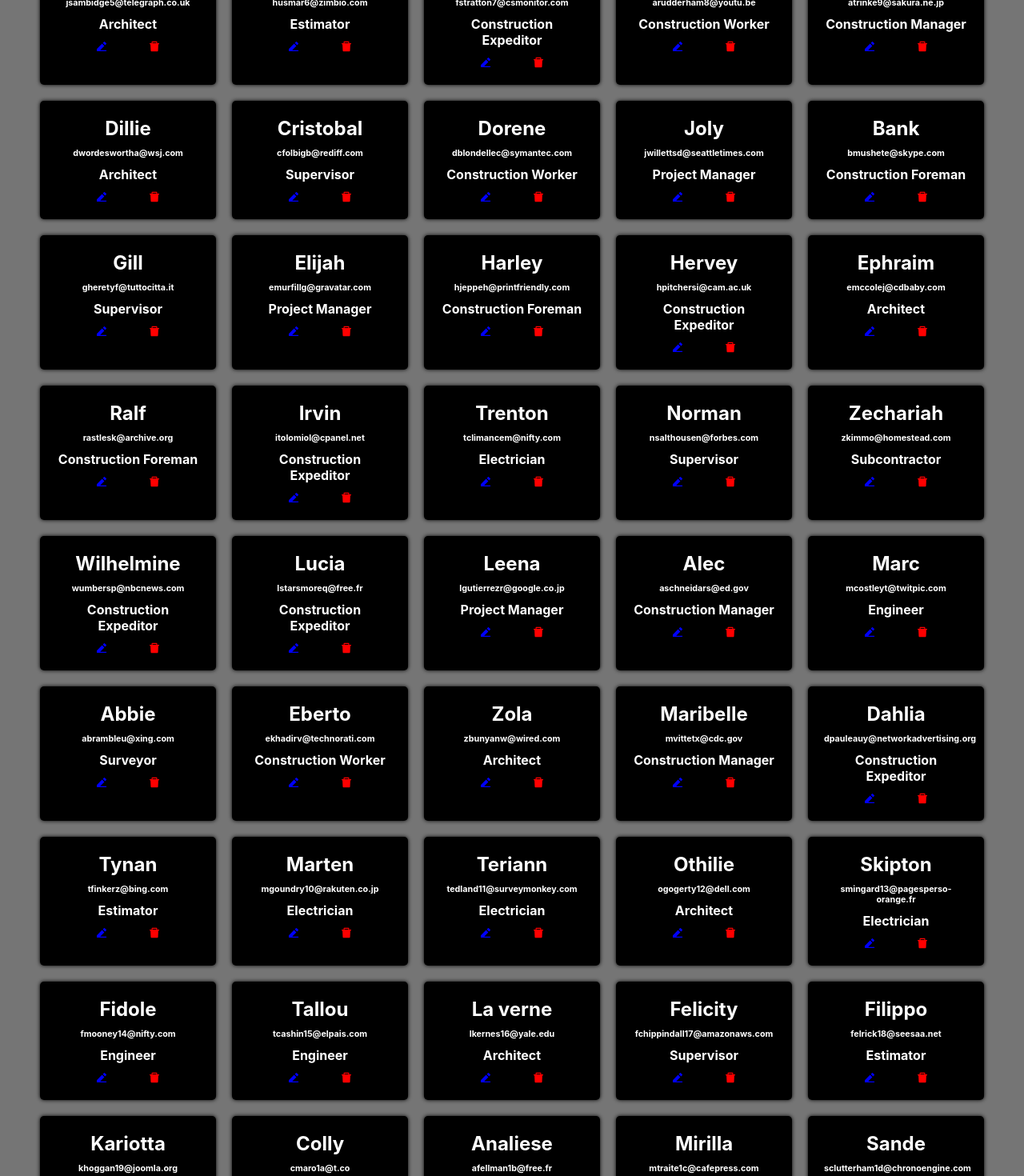
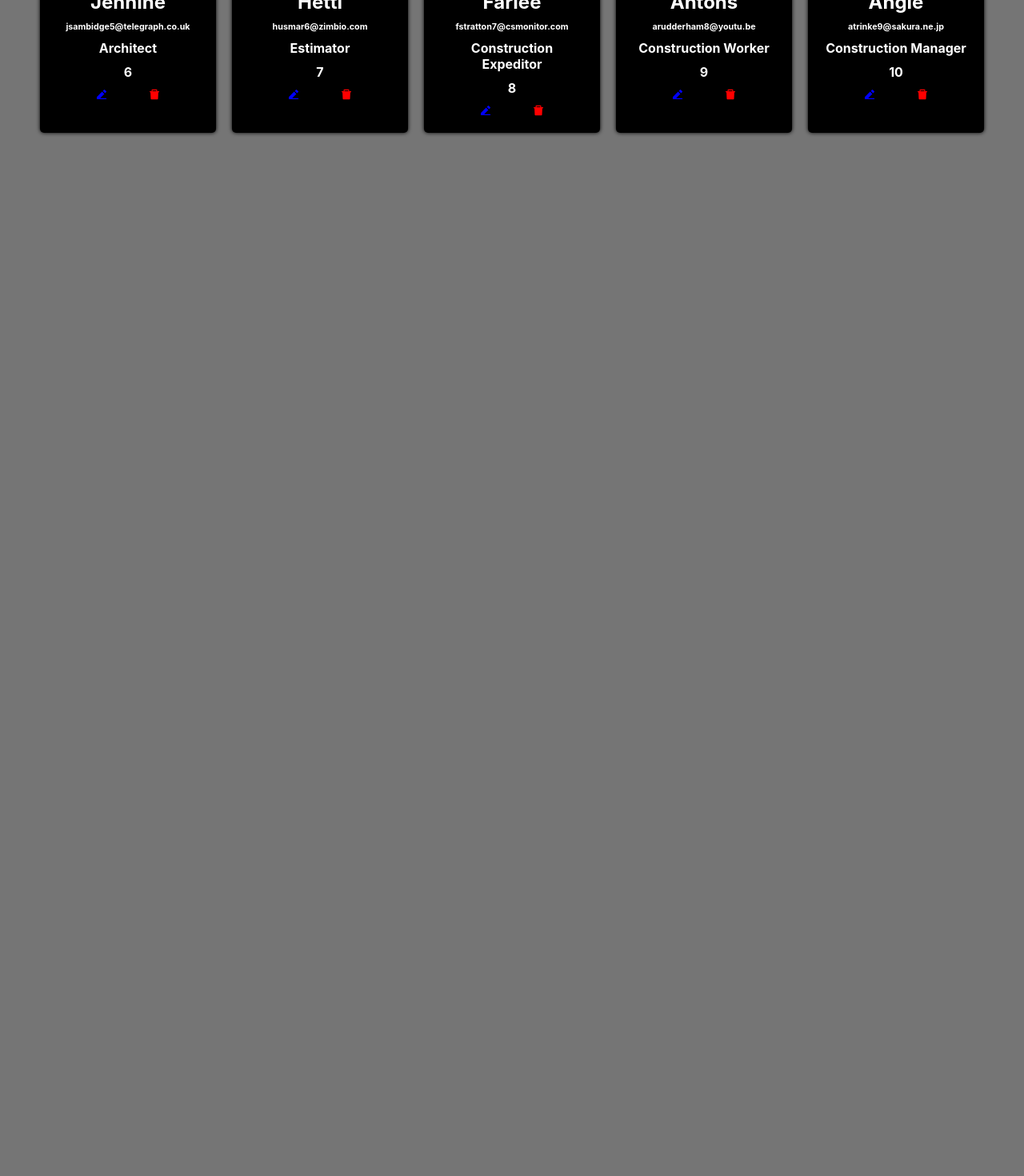
Before and after one commit to mohsin19295/fully-crud-app, a React (Create React App) app: page / in a window 1280 px wide. Shown: the part 380-1850 px from the top of the page at 80% size. After the commit the page ends 800 px from the top, so only its background shows below. Built offline with nearby package versions, Linux system fonts and the light colour scheme.

Commit message:
crud-func added in single file

```diff
--- a/package.json
+++ b/package.json
@@ -11,6 +11,7 @@
     "react-dom": "^18.1.0",
     "react-icons": "^4.4.0",
     "react-scripts": "5.0.1",
+    "uuid": "^8.3.2",
     "web-vitals": "^2.1.4"
   },
   "scripts": {
--- a/src/components/CrudApp.jsx
+++ b/src/components/CrudApp.jsx
@@ -1,25 +1,59 @@
 import Data from "../db.json";
 import "./crudApp.css";
 import React, { useState, useTransition } from "react";
-import Form from "./form/Form";
 import { AiFillDelete } from "react-icons/ai";
 import { RiEdit2Fill } from "react-icons/ri";
-import axios from "axios"
+import { v4 as uuid } from "uuid";
 
 const CrudApp = () => {
+  const [state, setState] = useState(Data);
   const [query, setQuery] = useState("");
-  const [inputValue, setInputValue] = useState("");
+  const [searchValue, setSearchValue] = useState("");
   const [isPending, startTransition] = useTransition();
-  const [show, setShow] = useState(false);
+  const [showForm, setShowForm] = useState(false);
+  const [editMode, setEditMode] = useState(false);
+  const [postInput, setPostInput] = useState({ name: "", email: "", role: "" });
 
-  const handleChange = (e) => {
-    setInputValue(e.target.value);
+  const handleSearch = (e) => {
+    setSearchValue(e.target.value);
     startTransition(() => {
       setQuery(e.target.value);
     });
   };
 
-  const filterData = Data.filter((e) => {
+  const { name, email, role } = postInput;
+
+  const formInputChange = (e) => {
+    setPostInput({ ...postInput, [e.target.name]: e.target.value });
+  };
+
+  const updateInput = (name, email, role, id) => {
+    const newInput = state.map((input) =>
+      input.id === id ? {name, email, role, id} : input
+    );
+    setState(newInput);
+    setPostInput({ name: "", email: "", role: "" })
+  };
+
+  const formSubmit = (e) => {
+    e.preventDefault();
+    if (!editMode) {
+      const payload = {
+        name: postInput.name,
+        email: postInput.email,
+        role: postInput.role,
+        id: uuid(),
+      };
+      setState([...state, payload]);
+      setShowForm(false);
+    } else {
+      updateInput(name, email, role, postInput.id);
+      setEditMode(false);
+      setShowForm(false)
+    }
+  };
+
+  const filterData = state.filter((e) => {
     return (
       e.name.toLowerCase().includes(query) ||
       e.email.toLowerCase().includes(query) ||
@@ -27,10 +61,27 @@ const CrudApp = () => {
     );
   });
 
+  const deleteCard = (id) => {
+    setState(
+      state.filter((item) => {
+        return item.id !== id;
+      })
+    );
+  };
+
+  const editCard = (id) => {
+    const edit = state.filter((item) => {
+      return item.id === id;
+    });
+    setPostInput(...edit);
+    setShowForm(true);
+    setEditMode(true);
+  };
 
   return (
     <>
       <main>
+        {/* Nav section */}
         <nav>
           <div className="left-nav">
             <h1>Crud Operation App</h1>
@@ -41,19 +92,52 @@ const CrudApp = () => {
                 <input
                   type="text"
                   placeholder="...Search"
-                  value={inputValue}
-                  onChange={handleChange}
+                  value={searchValue}
+                  onChange={handleSearch}
                 />
               </div>
               <div className="add-cancel-field">
-                <p onClick={() => setShow(true)}>Add Field</p>
-                <p onClick={() => setShow(false)}>Cancel</p>
+                <p onClick={() => setShowForm(true)}>Add Field</p>
+                <p onClick={() => setShowForm(false)}>Cancel</p>
               </div>
             </div>
           </div>
         </nav>
 
-        {show ? <Form /> : null}
+        {/* Form Section */}
+        {showForm ? (
+          <div className="form-div">
+            <h1>CRUD Operation</h1>
+            <div className="form-group">
+              <form onSubmit={formSubmit}>
+                <input
+                  type="text"
+                  placeholder="...Name"
+                  name="name"
+                  value={name}
+                  onChange={formInputChange}
+                />
+                <input
+                  type="text"
+                  placeholder="...Email"
+                  name="email"
+                  value={email}
+                  onChange={formInputChange}
+                />
+                <input
+                  type="text"
+                  placeholder="...Role"
+                  name="role"
+                  value={role}
+                  onChange={formInputChange}
+                />
+                <input type="submit" />
+              </form>
+            </div>
+          </div>
+        ) : null}
+
+        {/* Spinner Section */}
         {isPending && (
           <img
             id="spinner"
@@ -61,15 +145,20 @@ const CrudApp = () => {
             alt="Spinner"
           />
         )}
+        {/* Grid Section */}
         <div className="grid-box">
           {filterData.map((e) => (
             <div className="grid-card" key={e.id}>
               <h2>{e.name}</h2>
               <h6>{e.email}</h6>
               <h4>{e.role}</h4>
+              <h4>{e.id}</h4>
               <div className="operation-icons">
-                <RiEdit2Fill id="edit-icon" />
-                <AiFillDelete id="delete-icon"/>
+                <RiEdit2Fill id="edit-icon" onClick={() => editCard(e.id)} />
+                <AiFillDelete
+                  id="delete-icon"
+                  onClick={() => deleteCard(e.id)}
+                />
               </div>
             </div>
           ))}
--- a/src/components/crudApp.css
+++ b/src/components/crudApp.css
@@ -12,6 +12,43 @@ main{
     display: flex;
     flex-direction: column;
     gap: 50px;
+}
+
+/* Form  */
+.form-div{
+    width: 30%;
+    margin: auto;
+    background-color: #000;
+    border-radius: 10px;
+    box-shadow: 0 0 10px rgba(0,0,0.5);
+    z-index: 1;
+    background: linear-gradient(red, blue);
+}
+
+.form-div h1{
+    color: #fff;
+}
+
+.form-group{
+    padding: 20px 0;
+}
+
+form{
+    width: 90%;
+    display: flex;
+    flex-direction: column;
+    gap: 20px;
+    border: 1px solid #fff;
+    padding: 10px;
+    position: relative;
+    left: 5%;
+}
+
+form input{
+    outline: none;
+    padding: 0 10px;
+    height: 40px;
+    font-size: 18px;
 }
 
 /* Navbar */
--- a/src/components/form/Form.jsx
+++ b/src/components/form/Form.jsx
@@ -9,16 +9,23 @@ const Form = (props) => {
      <form onSubmit={props.handleSubmit}>
       <input
         type="text"
-        placeholder="...title"
-        name="title"
-        value={props.title}
+        placeholder="...Name"
+        name="name"
+        value={props.name}
         onChange={props.handleChange}
       />
       <input
         type="text"
-        placeholder="...body"
-        name="body"
-        value={props.body}
+        placeholder="...Email"
+        name="email"
+        value={props.email}
+        onChange={props.handleChange}
+      />
+      <input
+        type="text"
+        placeholder="...Role"
+        name="role"
+        value={props.role}
         onChange={props.handleChange}
       />
       <input type="submit" />
--- a/src/db.json
+++ b/src/db.json
@@ -58,244 +58,4 @@
     "email": "atrinke9@sakura.ne.jp",
     "role": "Construction Manager",
     "available": false
-  }, {
-    "id": 11,
-    "name": "Dillie",
-    "email": "dwordeswortha@wsj.com",
-    "role": "Architect",
-    "available": false
-  }, {
-    "id": 12,
-    "name": "Cristobal",
-    "email": "cfolbigb@rediff.com",
-    "role": "Supervisor",
-    "available": true
-  }, {
-    "id": 13,
-    "name": "Dorene",
-    "email": "dblondellec@symantec.com",
-    "role": "Construction Worker",
-    "available": true
-  }, {
-    "id": 14,
-    "name": "Joly",
-    "email": "jwillettsd@seattletimes.com",
-    "role": "Project Manager",
-    "available": true
-  }, {
-    "id": 15,
-    "name": "Bank",
-    "email": "bmushete@skype.com",
-    "role": "Construction Foreman",
-    "available": false
-  }, {
-    "id": 16,
-    "name": "Gill",
-    "email": "gheretyf@tuttocitta.it",
-    "role": "Supervisor",
-    "available": true
-  }, {
-    "id": 17,
-    "name": "Elijah",
-    "email": "emurfillg@gravatar.com",
-    "role": "Project Manager",
-    "available": false
-  }, {
-    "id": 18,
-    "name": "Harley",
-    "email": "hjeppeh@printfriendly.com",
-    "role": "Construction Foreman",
-    "available": false
-  }, {
-    "id": 19,
-    "name": "Hervey",
-    "email": "hpitchersi@cam.ac.uk",
-    "role": "Construction Expeditor",
-    "available": true
-  }, {
-    "id": 20,
-    "name": "Ephraim",
-    "email": "emccolej@cdbaby.com",
-    "role": "Architect",
-    "available": true
-  }, {
-    "id": 21,
-    "name": "Ralf",
-    "email": "rastlesk@archive.org",
-    "role": "Construction Foreman",
-    "available": false
-  }, {
-    "id": 22,
-    "name": "Irvin",
-    "email": "itolomiol@cpanel.net",
-    "role": "Construction Expeditor",
-    "available": false
-  }, {
-    "id": 23,
-    "name": "Trenton",
-    "email": "tclimancem@nifty.com",
-    "role": "Electrician",
-    "available": false
-  }, {
-    "id": 24,
-    "name": "Norman",
-    "email": "nsalthousen@forbes.com",
-    "role": "Supervisor",
-    "available": true
-  }, {
-    "id": 25,
-    "name": "Zechariah",
-    "email": "zkimmo@homestead.com",
-    "role": "Subcontractor",
-    "available": false
-  }, {
-    "id": 26,
-    "name": "Wilhelmine",
-    "email": "wumbersp@nbcnews.com",
-    "role": "Construction Expeditor",
-    "available": false
-  }, {
-    "id": 27,
-    "name": "Lucia",
-    "email": "lstarsmoreq@free.fr",
-    "role": "Construction Expeditor",
-    "available": true
-  }, {
-    "id": 28,
-    "name": "Leena",
-    "email": "lgutierrezr@google.co.jp",
-    "role": "Project Manager",
-    "available": false
-  }, {
-    "id": 29,
-    "name": "Alec",
-    "email": "aschneidars@ed.gov",
-    "role": "Construction Manager",
-    "available": false
-  }, {
-    "id": 30,
-    "name": "Marc",
-    "email": "mcostleyt@twitpic.com",
-    "role": "Engineer",
-    "available": false
-  }, {
-    "id": 31,
-    "name": "Abbie",
-    "email": "abrambleu@xing.com",
-    "role": "Surveyor",
-    "available": true
-  }, {
-    "id": 32,
-    "name": "Eberto",
-    "email": "ekhadirv@technorati.com",
-    "role": "Construction Worker",
-    "available": false
-  }, {
-    "id": 33,
-    "name": "Zola",
-    "email": "zbunyanw@wired.com",
-    "role": "Architect",
-    "available": true
-  }, {
-    "id": 34,
-    "name": "Maribelle",
-    "email": "mvittetx@cdc.gov",
-    "role": "Construction Manager",
-    "available": true
-  }, {
-    "id": 35,
-    "name": "Dahlia",
-    "email": "dpauleauy@networkadvertising.org",
-    "role": "Construction Expeditor",
-    "available": false
-  }, {
-    "id": 36,
-    "name": "Tynan",
-    "email": "tfinkerz@bing.com",
-    "role": "Estimator",
-    "available": true
-  }, {
-    "id": 37,
-    "name": "Marten",
-    "email": "mgoundry10@rakuten.co.jp",
-    "role": "Electrician",
-    "available": true
-  }, {
-    "id": 38,
-    "name": "Teriann",
-    "email": "tedland11@surveymonkey.com",
-    "role": "Electrician",
-    "available": true
-  }, {
-    "id": 39,
-    "name": "Othilie",
-    "email": "ogogerty12@dell.com",
-    "role": "Architect",
-    "available": true
-  }, {
-    "id": 40,
-    "name": "Skipton",
-    "email": "smingard13@pagesperso-orange.fr",
-    "role": "Electrician",
-    "available": true
-  }, {
-    "id": 41,
-    "name": "Fidole",
-    "email": "fmooney14@nifty.com",
-    "role": "Engineer",
-    "available": false
-  }, {
-    "id": 42,
-    "name": "Tallou",
-    "email": "tcashin15@elpais.com",
-    "role": "Engineer",
-    "available": false
-  }, {
-    "id": 43,
-    "name": "La verne",
-    "email": "lkernes16@yale.edu",
-    "role": "Architect",
-    "available": false
-  }, {
-    "id": 44,
-    "name": "Felicity",
-    "email": "fchippindall17@amazonaws.com",
-    "role": "Supervisor",
-    "available": false
-  }, {
-    "id": 45,
-    "name": "Filippo",
-    "email": "felrick18@seesaa.net",
-    "role": "Estimator",
-    "available": false
-  }, {
-    "id": 46,
-    "name": "Kariotta",
-    "email": "khoggan19@joomla.org",
-    "role": "Supervisor",
-    "available": false
-  }, {
-    "id": 47,
-    "name": "Colly",
-    "email": "cmaro1a@t.co",
-    "role": "Architect",
-    "available": true
-  }, {
-    "id": 48,
-    "name": "Analiese",
-    "email": "afellman1b@free.fr",
-    "role": "Construction Worker",
-    "available": false
-  }, {
-    "id": 49,
-    "name": "Mirilla",
-    "email": "mtraite1c@cafepress.com",
-    "role": "Project Manager",
-    "available": true
-  }, {
-    "id": 50,
-    "name": "Sande",
-    "email": "sclutterham1d@chronoengine.com",
-    "role": "Construction Expeditor",
-    "available": false
   }]
```
Also changed, not shown: 1 other file (tests, documents, lock files or other folders).
